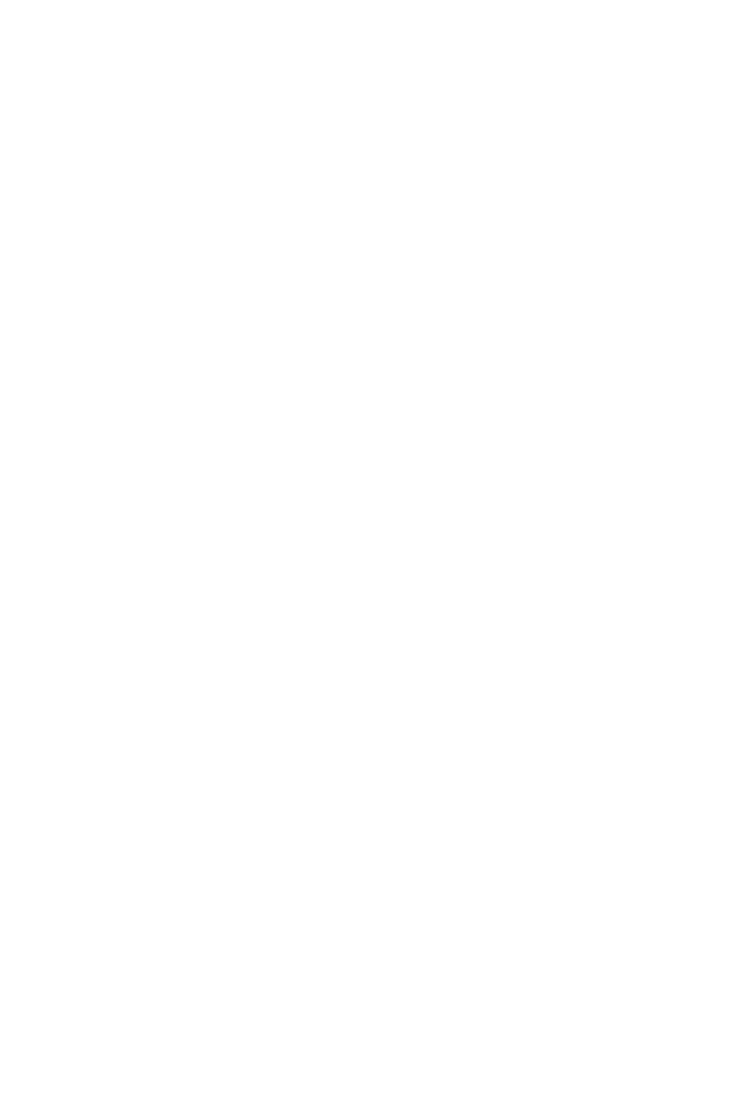
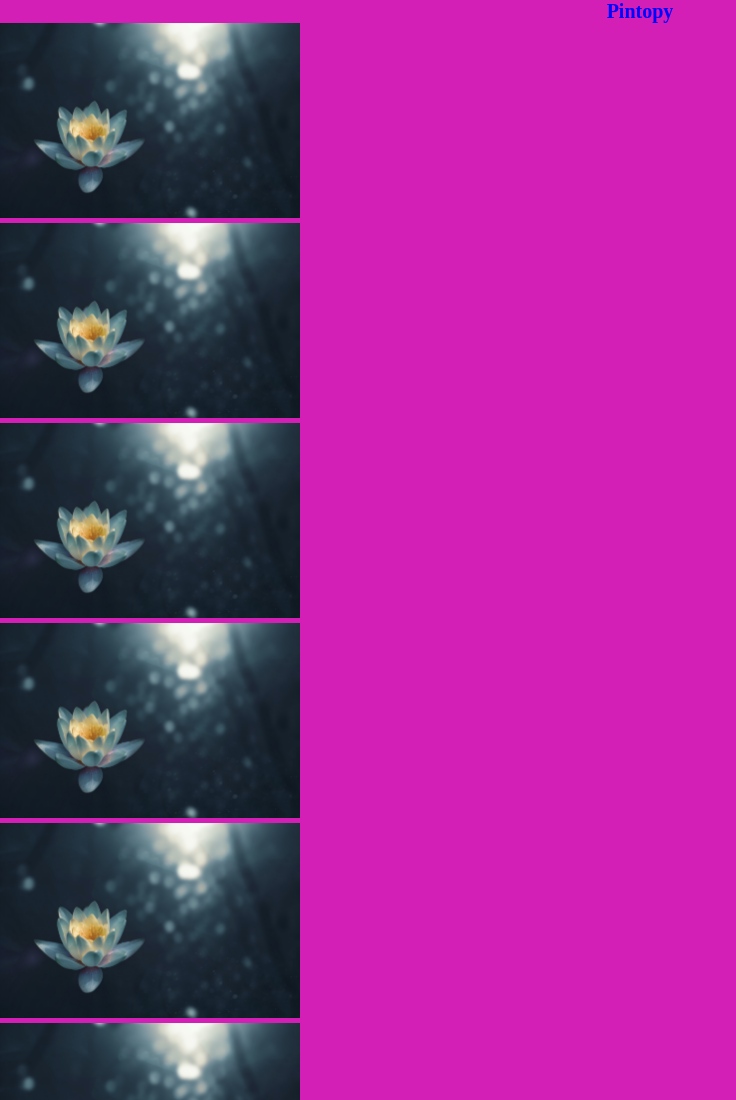
Before and after one commit to Athomas9sa/pinterest_copy, a plain HTML site: page index.html in a window 1280 px wide. Shown: the top 1100 px of the page, without its empty margins (0-736 px from the left). Before the commit the page ends 800 px from the top, so only its background shows below. Drawn offline with Linux system fonts and the light colour scheme.

Commit message:
updates to pineterscpoy

```diff
--- a/css/index.css
+++ b/css/index.css
@@ -0,0 +1,47 @@
+*{
+    padding: 0;
+    margin: 0;
+}
+
+html {
+    font-size: 18px;
+    Background: rgb(212, 31, 182)
+}
+
+body {
+    box-sizing: border-box;
+    }
+
+h1 {
+    font-size: 20px;
+    text-align: center;
+    color: blue;
+}
+/* @media screen and (min-width: 321px) */
+.image-list {
+    list-style-type: none;
+    width: 300px;
+    height: 300px;
+    flex-shrink: 3;
+ }
+.image-list li img {;
+    width: 100%;
+    height: 100%;
+ }
+
+ .kitten{
+     border: solid 1px greenbackground;
+     background: pink;
+     background-image: url();
+     color: white;
+     background-size: cover;
+     width: 200px;
+     height: 300px;
+     font-size: 24px;
+     min-width: 600px;
+     min-height: 900px;
+     width: 100%;
+     height: 100%;
+
+
+ }
--- a/index.html
+++ b/index.html
@@ -2,10 +2,36 @@
 
 <html>
     <head>
-        <title></title>
-        <link rel="stylesheet" href="css/index.css"
+        <title>Nature</title>
+            <meta name="viewpoint" content="width=device-width, initial-scale=1">
+            <link rel="stylesheet" href="./css/index.css">
     </head>
     <body>
-
+        <main>
+            <h1>Pintopy</h1>
+            <ul class="image-list">
+                <li>
+                    <img src="Pictures/zoltan-tasi-vHnVtLK8rCc-unsplash.jpg">
+                </li>
+                <li>
+                    <img src="Pictures/zoltan-tasi-vHnVtLK8rCc-unsplash.jpg">
+                </li>
+                <li>
+                    <img src="Pictures/zoltan-tasi-vHnVtLK8rCc-unsplash.jpg">
+                </li>
+                <li>
+                    <img src="Pictures/zoltan-tasi-vHnVtLK8rCc-unsplash.jpg">
+                </li>
+                <li>
+                    <img src="Pictures/zoltan-tasi-vHnVtLK8rCc-unsplash.jpg">
+                </li>
+                <li>
+                    <img src="Pictures/zoltan-tasi-vHnVtLK8rCc-unsplash.jpg">
+                </li>
+                <li>
+                    <img src="Pictures/zoltan-tasi-vHnVtLK8rCc-unsplash.jpg">
+                </li>
+            </ul>
+         </main>
     </body>
 </html>
```
Also changed, not shown: Pictures/david-marcu-78A265wPiO4-unsplash.jpg (added), Pictures/frank-mckenna-4V8JxijgZ_c-unsplash.jpg (added), Pictures/henry-be-IicyiaPYGGI-unsplash.jpg (added), Pictures/wilson-chen-EVxilwbuivg-unsplash.jpg (added), Pictures/zoltan-tasi-vHnVtLK8rCc-unsplash.jpg (added), 4 other files.
